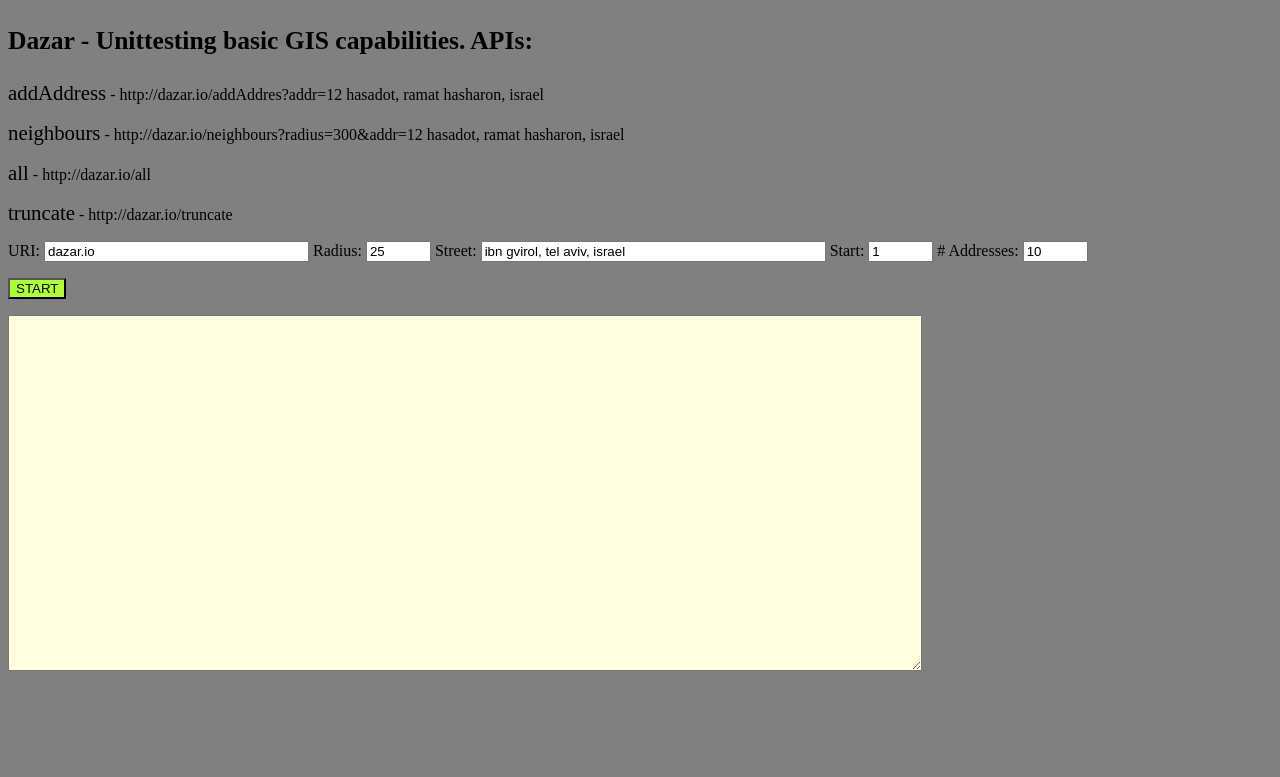
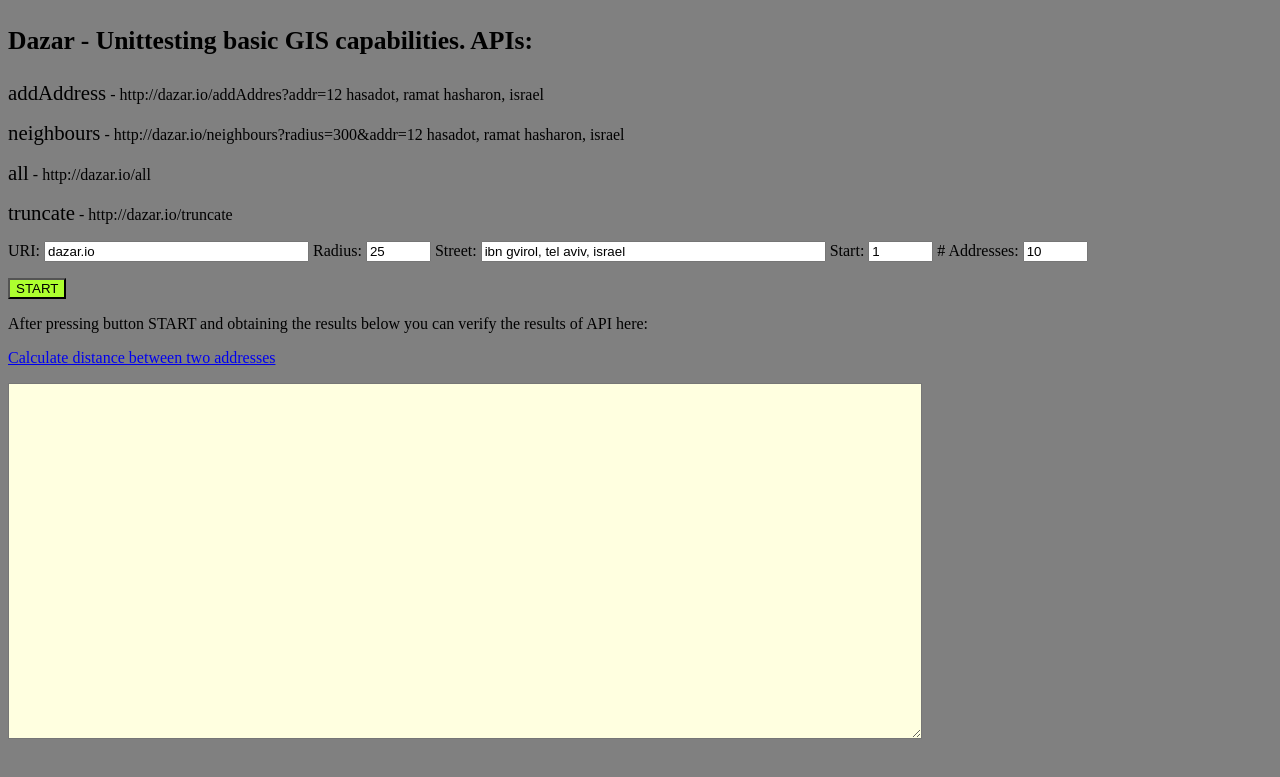
Before and after one commit to alexshacked/dazar, a Python web app: template django_backend/django_backend/templates/gisUnittest.html in a window 1280 px wide. Shown: the top 777 px of the page. Run offline with Jinja, Linux system fonts and the light colour scheme; the template is opened without the code that fills it, so the values that code supplies are empty.

Commit message:
# addresses

```diff
--- a/django_backend/django_backend/templates/gisUnittest.html
+++ b/django_backend/django_backend/templates/gisUnittest.html
@@ -27,6 +27,12 @@
     </p>
     <p>
         <input type="button" name="buttonCrawl" style="color: black; background-color: GreenYellow" value="START" />
+    </p>
+    <p>
+        After pressing button START and obtaining the results below you can verify the results of <neighbours> API here:
+    </p>
+    <p>
+        <a href="w.mapdevelopers.com/distance_from_to.php">Calculate distance between two addresses</a>
     </p>
     <p>
         <textarea rows="25" cols="120"  style="color: black; background-color: lightyellow; font-size:95%" name="results"></textarea>
@@ -136,6 +142,7 @@
     }
 
     buttonCrawl.addEventListener("click", buttonStartTest);
+
 </script>
 
 </body>
```
